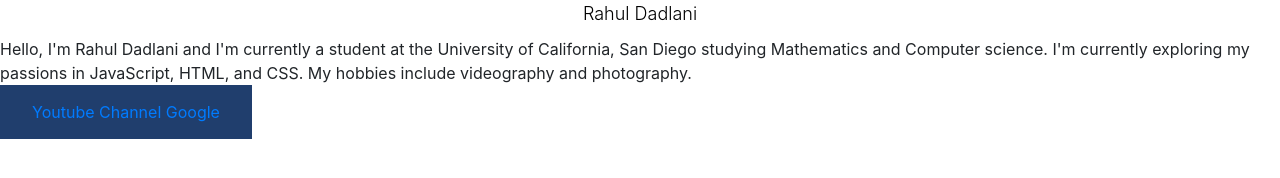
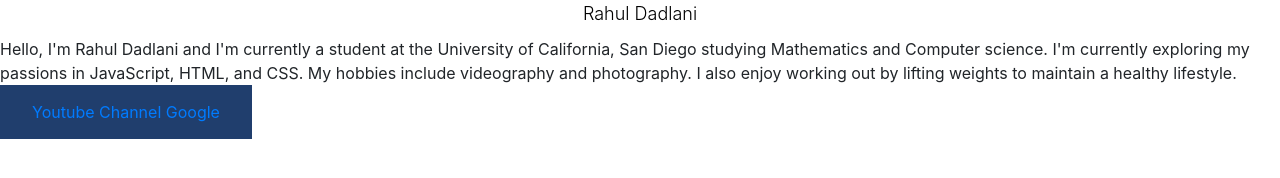
Before and after one commit to rahuldadlani/rahuldadlani.github.io, a plain HTML site: page index.html in a window 1280 px wide. Drawn offline with nearby package versions, Linux system fonts and the light colour scheme.

Commit message:
updated bio again

```diff
--- a/index.html
+++ b/index.html
@@ -19,8 +19,7 @@
         </div>
 
         <div class="bio">
-            Hello, I'm Rahul Dadlani and I'm currently a student at the University of California, San Diego studying Mathematics and Computer science. I'm currently exploring my passions in JavaScript, HTML, and CSS. My hobbies include videography and  photography.
-        </div>
+            Hello, I'm Rahul Dadlani and I'm currently a student at the University of California, San Diego studying Mathematics and Computer science. I'm currently exploring my passions in JavaScript, HTML, and CSS. My hobbies include videography and photography. I also enjoy working out by lifting weights to maintain a healthy lifestyle.
 
         <nav>
             <div class="button">
```
